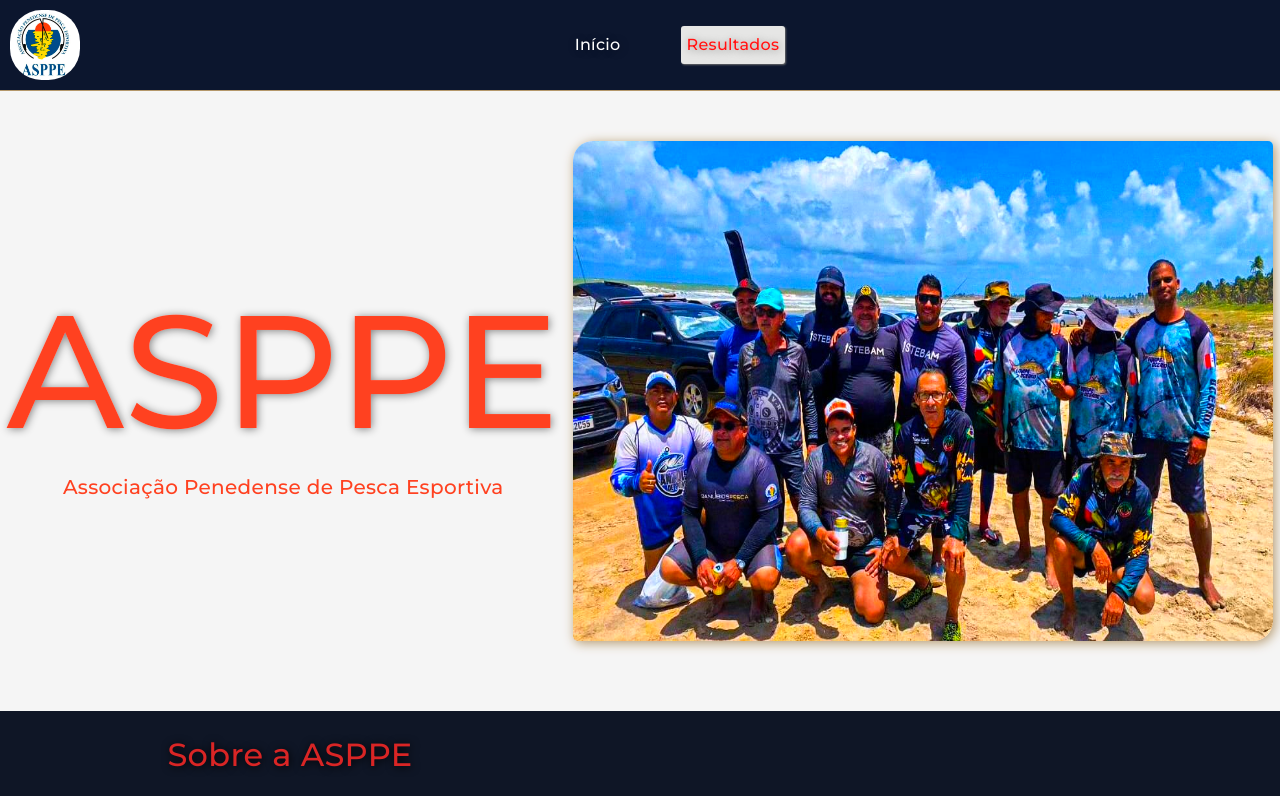
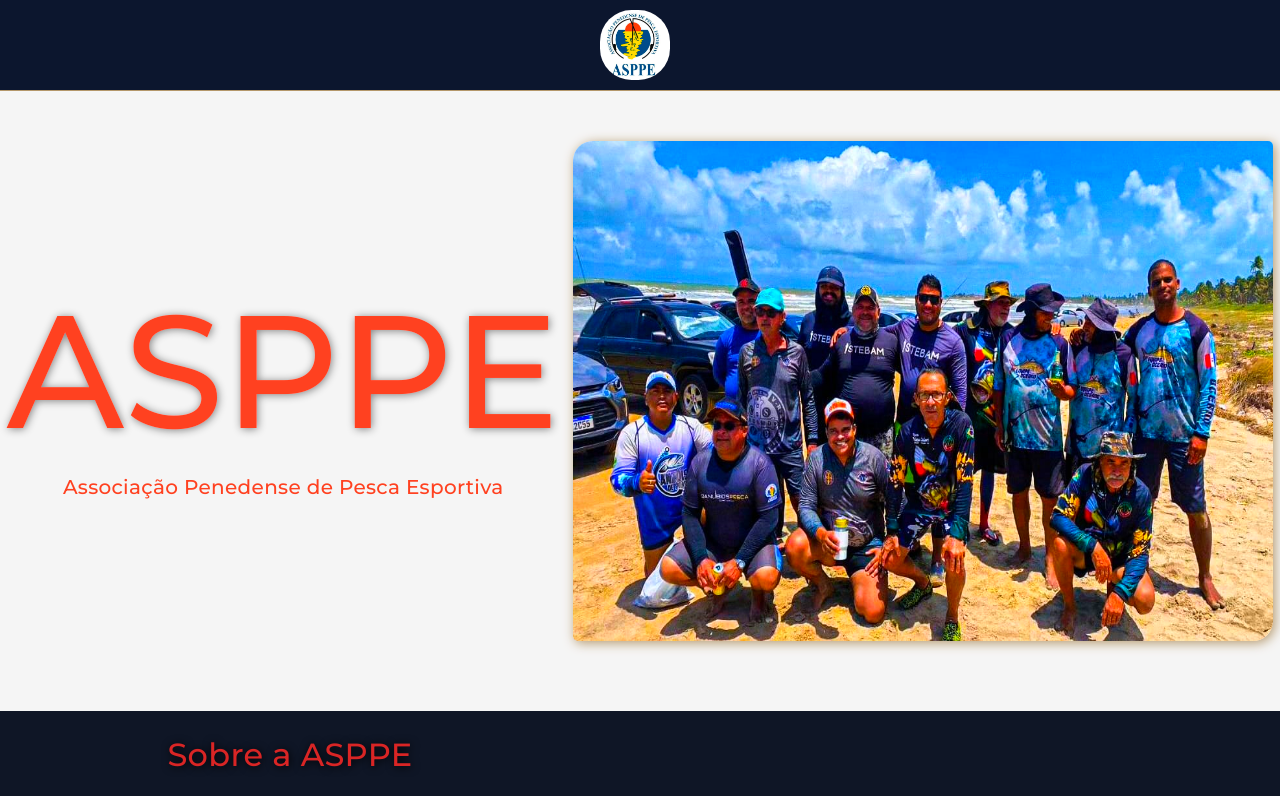
Before and after one commit to Ol1veirx/ASPPE-VUE, a Vue app: page / in a window 1280 px wide. Shown: the top 796 px of the page. Built offline with nearby package versions, Linux system fonts and the light colour scheme.

Commit message:
possivel solucao mobile menu

```diff
--- a/src/components/FirstContent.vue
+++ b/src/components/FirstContent.vue
@@ -47,7 +47,6 @@
     flex-direction: column;
     height: 450px;
     margin-top: 65px;
-    position: static;
   }
 
   .left-content h1 {
--- a/src/components/MyHeader.vue
+++ b/src/components/MyHeader.vue
@@ -1,26 +1,24 @@
-<template name="myheader">
+<template>
   <header>
     <nav>
       <div class="logo-container">
         <img src="@/assets/aspee.jpg" alt="logo" class="logo" />
       </div>
 
+      <!-- Mostra o ícone do menu apenas em dispositivos móveis -->
       <div class="menu-toggle" @click="toggleMenu" v-if="isMobile">
         <img src="@/assets/menu-icon.svg" alt="" />
       </div>
 
-      <div class="header-container" v-show="isMenuOpen || !isMobile">
+      <!-- Mostra o menu quando for um dispositivo móvel e estiver aberto -->
+      <div class="header-container" v-show="isMenuOpen && isMobile">
         <div class="centered-container">
-          <router-link to="/" class="router-link"
-            ><span>Início</span></router-link
-          >
-          <div
-            class="results-link"
-            @click="goToResultsPage"
-            v-if="isMenuOpen || !isMobile"
-          >
+          <router-link to="/" class="router-link">
+            <span>Início</span>
+          </router-link>
+          <router-link to="/resultados" class="router-link">
             <span>Resultados</span>
-          </div>
+          </router-link>
         </div>
       </div>
     </nav>
@@ -45,16 +43,16 @@
   },
   methods: {
     toggleMenu() {
-      console.log("toogle menu");
       this.isMenuOpen = !this.isMenuOpen;
-    },
-    goToResultsPage() {
-      this.$router.push("/resultados");
-      this.isMenuOpen = false;
     },
     checkIsMobile() {
       this.isMobile = window.innerWidth <= 768;
     },
+  },
+  computed: {
+    menuIcon() {
+      return this.isMenuOpen ? "@/assets/close-icon.svg" : "@/assets/menu-icon.svg";
+    }
   },
 };
 </script>
@@ -147,18 +145,15 @@
     border-radius: 45%;
   }
   .header-container {
-    /* display: none; */
-    position: fixed;
-    top: 99%;
-    left: 0%;
-    width: 100vw;
-    height: 60px;
+    width: 100%;
+    height: auto;
     padding: 4px;
     background-color: #0f1626;
     border: 1px solid #ab987a;
     z-index: 1000;
     box-shadow: 0 0 10px rgba(0, 0, 0, 0.2);
     border-radius: 0 0 8px 8px;
+    position: relative;
   }
   .header-container.show {
     display: block;
```
